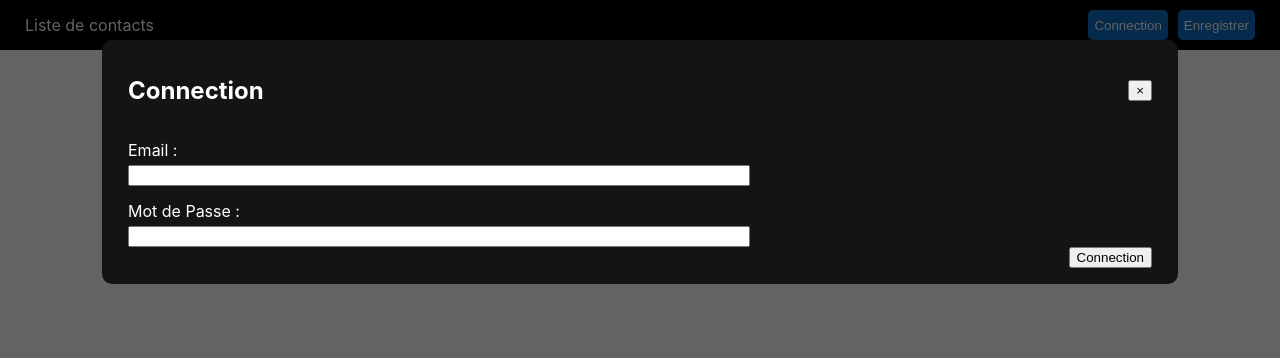
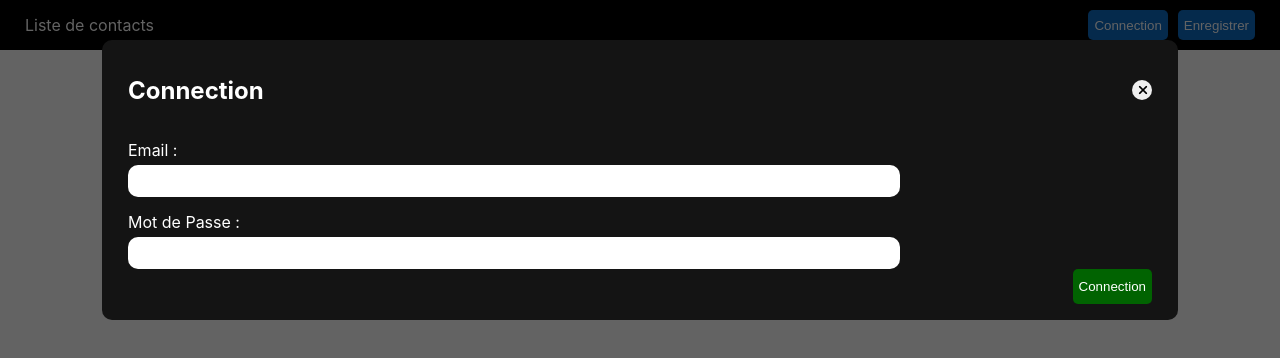
Before and after one commit to Nofinu/React_Exo, a React (Create React App) app in the folder Tp/tp-contactliste-firebase/: page / in a window 1280 px wide. Both pictures are taken after a click on the button "Connection". Shown: the top 358 px of the page. Built offline with nearby package versions, Linux system fonts and the light colour scheme; no server answers.

Commit message:
ajout du refresh token automatique tout les 10 mins

```diff
--- a/Tp/tp-contactliste-firebase/package.json
+++ b/Tp/tp-contactliste-firebase/package.json
@@ -6,6 +6,7 @@
     "@testing-library/jest-dom": "^5.16.5",
     "@testing-library/react": "^13.4.0",
     "@testing-library/user-event": "^13.5.0",
+    "axios": "^1.3.3",
     "react": "^18.2.0",
     "react-dom": "^18.2.0",
     "react-scripts": "5.0.1",
--- a/Tp/tp-contactliste-firebase/src/App.jsx
+++ b/Tp/tp-contactliste-firebase/src/App.jsx
@@ -21,6 +21,7 @@ const App=()=> {
   const [modalVisibleForm, setModalVisibleForm] = useState(false)
   const [contactModif,setContactModif]=useState({})
   const [ismodif,setIsmodif]=useState(false)
+  const [tokenG,setToken]=useState("")
 
   const emailRef = useRef()
   const passwordRef =useRef()
@@ -56,6 +57,7 @@ const App=()=> {
         const data = await response.json()
 
         localStorage.setItem('token', data.idToken)
+        localStorage.setItem('refreshToken',data.refreshToken)
 
         emailRef.current.value = ""
         passwordRef.current.value = ""
@@ -167,6 +169,34 @@ const App=()=> {
       }
     }
 
+    const refreshToken= async ()=>{
+      const refreshToken = localStorage.getItem('refreshToken')
+      if(refreshToken){
+        console.log(refreshToken)
+        try{
+          const URL = `https://securetoken.googleapis.com/v1/token?key=${API_KEY}`
+          const reponse = await fetch(URL,{
+            method:"POST",
+            headers:{
+              "Content-Type":"application/x-www-form-urlencoded"
+            },
+            body:`grant_type=refresh_token&refresh_token=${refreshToken}`
+          })
+          if(!reponse.ok){
+            throw new Error('oups il a eu une erreure')
+          }
+
+          const data = await reponse.json()
+          localStorage.setItem('token',data.id_token)
+          setToken(data.id_token)
+          localStorage.setItem('refresh_token',data.refresh_token)
+        }
+        catch(error){
+          console.error(error.message)
+        }
+      }
+    }
+
 
 // fonction de gestion du modal Login
   const closeModal =()=>{
@@ -203,8 +233,20 @@ const App=()=> {
 
   //useEffect
   useEffect(()=>{
+    let montimer =undefined
     refreshContact()
-  },[])
+    if(isLogged){
+      montimer = setTimeout(()=>{
+        refreshToken()
+      },600000)
+    }
+    return()=>{
+      if(montimer){
+        clearTimeout(montimer)
+        montimer=undefined
+      }
+    }
+  },[tokenG,isLogged])
 
 
   return (
@@ -213,7 +255,7 @@ const App=()=> {
       modalVisibleInput && createPortal(<Modal closeModal={closeModal}>
         <div id="headerModal">
           <h2>{isLogging? "Connection":"Enregistrement"}</h2>
-          <button onClick={closeModal}>&times;</button>
+          <button className="fa-sharp fa-solid fa-xmark" onClick={closeModal}></button>
         </div>
         <form id="formModalInput" onSubmit={submitFormHandler}>
           <label htmlFor="EmailInput">Email :</label>
--- a/Tp/tp-contactliste-firebase/src/Style/Form.css
+++ b/Tp/tp-contactliste-firebase/src/Style/Form.css
@@ -23,8 +23,12 @@ hr{
   align-items: center;
   color: white;
 }
-
-
+#headerModal>button{
+width: 20px;
+height: 20px;
+border-radius: 100%;
+border: transparent;
+}
 
 #formModalInput{
   display: flex;
@@ -33,8 +37,11 @@ hr{
 }
 
 #formModalInput>input{
-  width: 60%;
+  width: 75%;
   margin-top: 5px;
+    height: 30px;
+  border: transparent;
+  border-radius: 10px;
 }
 #formModalInput>label{
   margin-top: 15px;
@@ -68,6 +75,16 @@ hr{
   display: flex;
   justify-content: flex-end;
 }
+#divbtnModalLogin>button{
+  height: 35px;
+  background-color: rgb(1, 99, 1);
+  border: transparent;
+  border-radius: 5px;
+  color: white;
+}
+#divbtnModalLogin>button:hover{
+  background-color: rgb(1, 65, 1);
+}
 
 .headerModal{
   display: flex;
```
Also changed, not shown: 1 other file (tests, documents, lock files or other folders).
